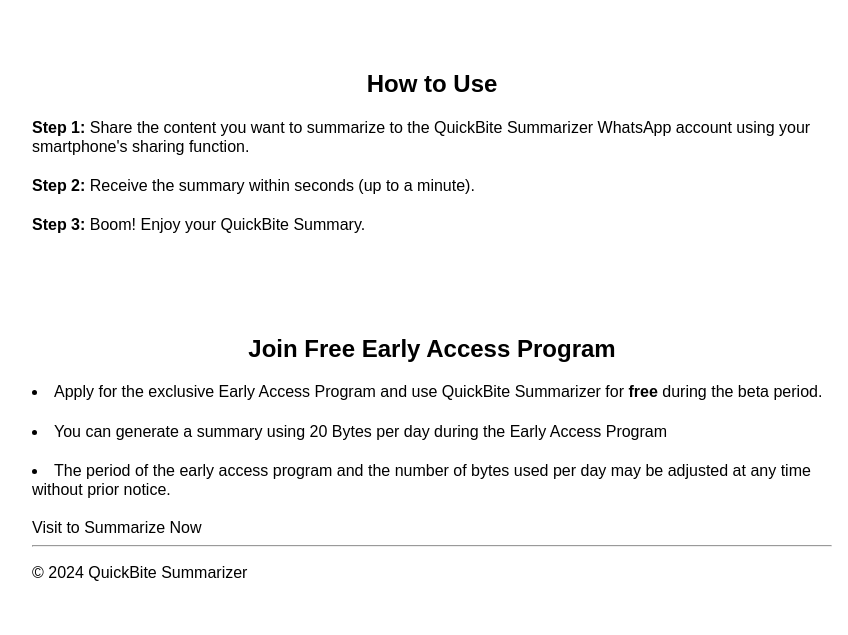
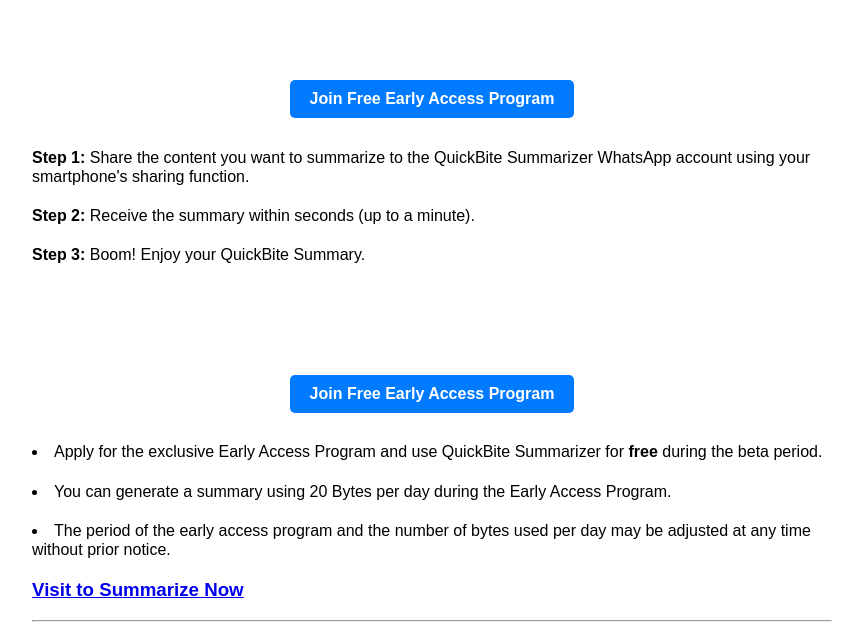
Before and after one commit to spectervsross/quickbite, a plain HTML site: page index.html in a window 1280 px wide. Shown: the part 1917-2552 px from the top of the page, without its empty margins (208-1056 px from the left). Drawn offline with Linux system fonts and the light colour scheme.

Commit message:
Update index.html

```diff
--- a/index.html
+++ b/index.html
@@ -75,6 +75,25 @@
         .section-bottom {
             margin-bottom: 80px; /* Remove bottom margin */
         }
+        .cta-button {
+            display: inline-block;
+            padding: 10px 20px;
+            margin: 10px 0;
+            font-size: 16px;
+            font-weight: bold;
+            color: white;
+            background-color: #007BFF;
+            text-align: center;
+            text-decoration: none;
+            border-radius: 5px;
+            transition: background-color 0.3s ease;
+        }
+
+        .cta-button:hover {
+            background-color: #0056b3;
+        }
+
+
     </style>
 </head>
 <body>
@@ -106,18 +125,18 @@
             <li><strong>Capable of summarizing anything with a URL</strong></li>
         </ul>
     </ul>
-    <h2>How to Use</h2>
+    <h2><a class="cta-button" href="https://wa.me/821081131656">Join Free Early Access Program</a></h2>
     <ol class="section no-numbers">
         <li><strong>Step 1:</strong> Share the content you want to summarize to the QuickBite Summarizer WhatsApp account using your smartphone's sharing function.</li>
         <li><strong>Step 2:</strong> Receive the summary within seconds (up to a minute).</li>
         <li><strong>Step 3:</strong> Boom! Enjoy your QuickBite Summary.</li>
     </ol>
-    <h2>Join <strong>Free</strong> Early Access Program</h2>
+    <h2><a class="cta-button" href="https://wa.me/821081131656">Join <strong>Free</strong> Early Access Program</a></h2>
     <li>Apply for the exclusive Early Access Program and use QuickBite Summarizer for <strong>free</strong> during the beta period. </li>
-    <li>You can generate a summary using 20 Bytes per day during the Early Access Program</li>
+    <li>You can generate a summary using 20 Bytes per day during the Early Access Program.</li>
     <li>The period of the early access program and the number of bytes used per day may be adjusted at any time without prior notice.</li>
-    <h3<a href="https://wa.me/821081131656">Visit to Summarize Now</a></h3>
-    <hr>
+    <h3><a href="https://wa.me/821081131656">Visit to Summarize Now</a></h3>
+<hr>
     <p>© 2024 QuickBite Summarizer</p>
 </body>
 </html>
```
